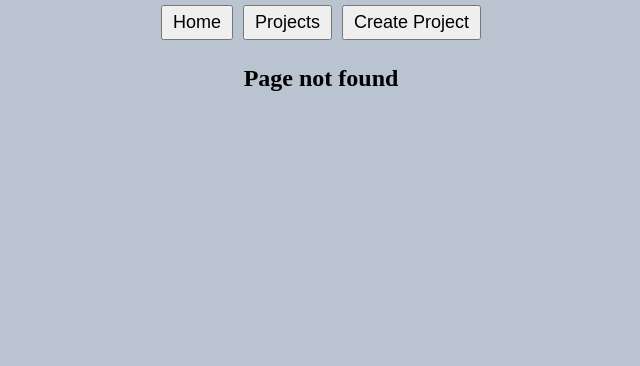
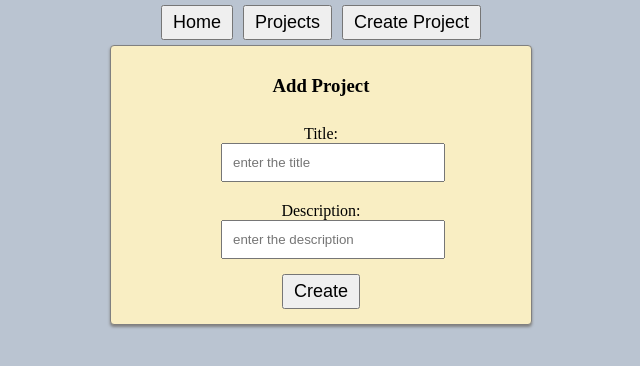
Before and after one commit to ironhack-sept2024-devstructors/w5d3-react-project-management, a React (Vite) app: page /projects/create in a window 1280 px wide. Before the commit this address had no page. Shown: the top 366 px of the page, without its empty margins (319-959 px from the left). Built offline with nearby package versions, Linux system fonts and the light colour scheme.

Commit message:
implement CreateProjectPage

```diff
--- a/src/App.jsx
+++ b/src/App.jsx
@@ -2,6 +2,7 @@
 import Navbar from "./components/Navbar"
 import HomePage from "./pages/HomePage"
 import ProjectListPage from "./pages/ProjectListPage"
+import CreateProjectPage from "./pages/CreateProjectPage"
 
 function App() {
   return (
@@ -11,6 +12,7 @@
       <Routes>
         <Route path="/" element={<HomePage />} />
         <Route path="/projects" element={<ProjectListPage />} />
+        <Route path="/projects/create" element={<CreateProjectPage />} />
         <Route path="/*" element={<h2>Page not found</h2>} />
       </Routes>
     </>
--- /dev/null
+++ b/src/config/api.js
@@ -0,0 +1 @@
+export const API_URL = "https://project-management-api-4641927fee65.herokuapp.com";
--- /dev/null
+++ b/src/pages/CreateProjectPage.jsx
@@ -0,0 +1,64 @@
+import axios from "axios";
+import { useState } from "react";
+import { useNavigate } from "react-router-dom";
+
+import { API_URL } from "../config/api";
+
+function CreateProjectPage() {
+
+    const [title, setTitle] = useState("");
+    const [description, setDescription] = useState("");
+
+    const navigate = useNavigate();
+
+    const handleSubmit = (e) => {
+        e.preventDefault();
+
+        const newProject = {
+            title: title,
+            description: description
+        }
+
+        axios.post(`${API_URL}/projects/`, newProject)
+            .then( response => {
+                navigate("/projects"); // redirect to projects page
+            })
+            .catch(e => console.log("Error creating a new project...", e));
+    }
+
+    return (
+        <div className="CreateProjectPage">
+            <h3>Add Project</h3>
+
+            <form onSubmit={handleSubmit}>
+
+                <label>
+                    Title:
+                    <input
+                        type="text"
+                        name="title"
+                        placeholder="enter the title"
+                        required
+                        value={title}
+                        onChange={(e) => { setTitle(e.target.value) }}
+                    />
+                </label>
+
+                <label>
+                    Description:
+                    <input
+                        type="text"
+                        name="description"
+                        placeholder="enter the description"
+                        value={description}
+                        onChange={(e) => { setDescription(e.target.value) }}
+                    />
+                </label>
+
+                <button>Create</button>
+            </form>
+        </div>
+    );
+}
+
+export default CreateProjectPage;
```
